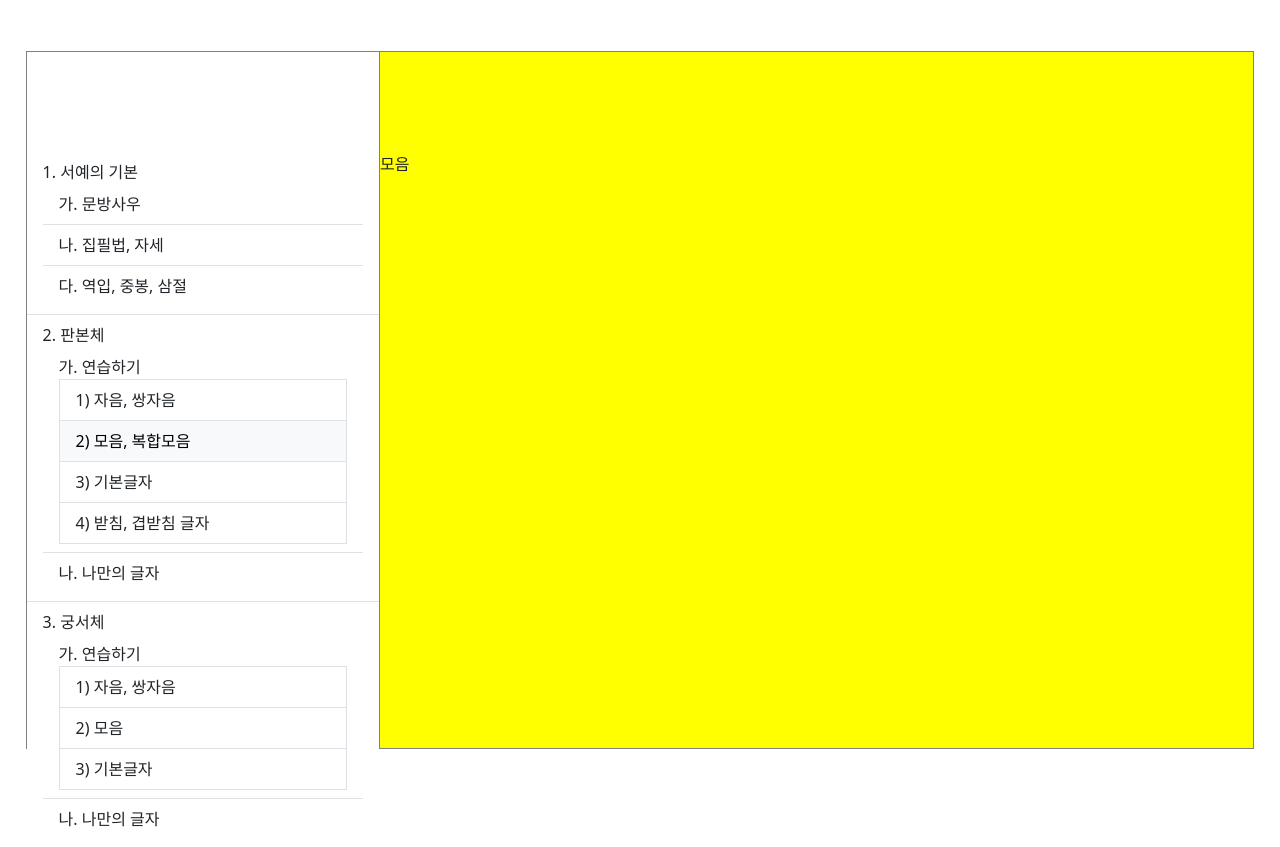
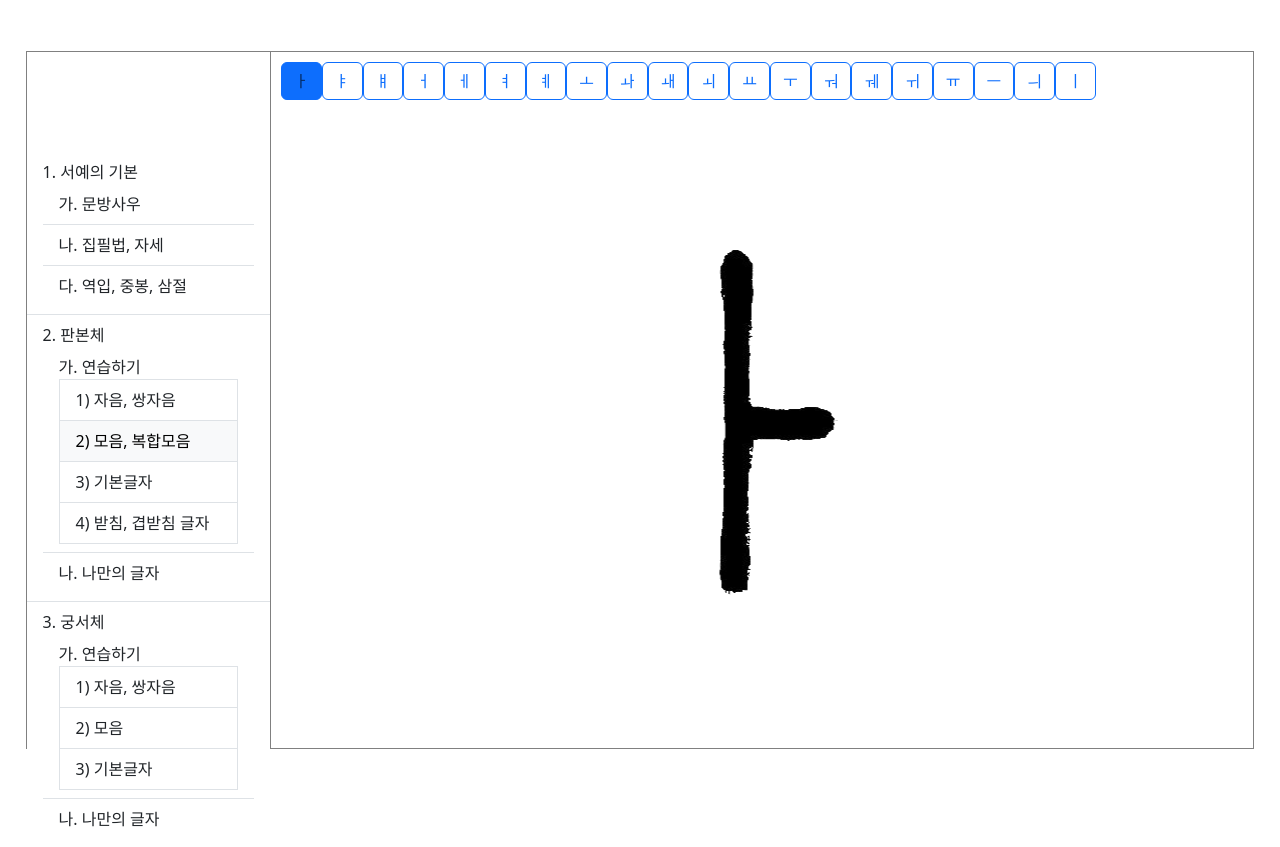
Before and after one commit to wjdgus3608/draw_practice, a Vue app: page / in a window 1280 px wide. Both pictures are taken after a click on the button "2) 모음, 복합모음". Built offline with nearby package versions, Linux system fonts and the light colour scheme.

Commit message:
한글자음모음 모듈 적용

```diff
--- a/package.json
+++ b/package.json
@@ -10,6 +10,7 @@
   "dependencies": {
     "bootstrap": "^5.3.0",
     "core-js": "^3.8.3",
+    "hangul-js": "^0.2.6",
     "vue": "^3.2.13",
     "vue-router": "^4.2.2"
   },
--- a/src/components/subpages/2/sub2_2.vue
+++ b/src/components/subpages/2/sub2_2.vue
@@ -1,20 +1,80 @@
 <template>
     <div class="sub2_2">
-       모음
+        <div class="topContainer">
+            <CharNav :fetchFiles="fetchFiles" :nowChar="nowChar" :nowIdx="nowIdx" @updateIdx="updateIdx" />
+        </div>
+        <div class="bottomContainer">
+            <img class="imgContainer" :src=imagePath>
+        </div>
     </div>
 </template>
 
 <script>
+import CharNav from '../CharNav.vue';
 export default {
-    name: 'sub2_2'
+    name: 'sub2_2',
+    components: {
+        CharNav
+    },
+    created() {
+        this.getFilesFromJson()
+    },
+    data() {
+        return {
+            nowChar: '',
+            nowIdx: 0,
+            types: String('second_second').split('_'),
+            fetchFiles: [],
+            imagePath:'./'
+        }
+    },
+    methods: {
+        updateIdx(c, idx) {
+            this.nowIdx = idx;
+            this.nowChar = c;
+            this.imagePath = this.types[0]+'/'+this.types[1]+'/'+c+'.png';
+        },
+        getFilesFromJson() {
+            fetch('/file.json')
+                .then(response => response.json())
+                .then(data => {
+                    console.log(data);
+                    this.fetchFiles = data[this.types[0] + ''][this.types[1] + ''];
+                    this.nowChar = this.fetchFiles[0];
+                    this.imagePath = this.types[0]+'/'+this.types[1]+'/'+this.nowChar+'.png';
+
+                })
+                .catch(error => {
+                    console.error('Error fetching data:', error);
+                });
+        }
+    }
 }
 </script>
 
 <style scoped>
 .sub2_2 {
-    padding-top: 100px;
+    display: flex;
+    flex-direction: column;
     width: 100%;
     height: 100%;
-    background-color: yellow;
+
+}
+
+.topContainer {
+    padding: 10px;
+    width: 900px;
+}
+
+.bottomContainer {
+    position: relative;
+    flex-grow: 1;
+}
+
+.imgContainer{
+    position: absolute;
+    top: 50%;
+    left: 50%;
+    transform: translate(-50%, -50%);
 }
 </style>
--- a/src/components/subpages/2/sub2_5.vue
+++ b/src/components/subpages/2/sub2_5.vue
@@ -1,20 +1,68 @@
 <template>
     <div class="sub2_5">
-       나만의글자
+        <div class="topContainer">
+            <CharInputNav :word="word" @generateWord="generateWord"/>
+        </div>
+        <div class="bottomContainer">
+            <img class="imgContainer" :src=imagePath>
+        </div>
     </div>
 </template>
 
 <script>
+import CharInputNav from '../CharInputNav.vue';
+import Hangul from 'hangul-js'
 export default {
-    name: 'sub2_5'
+    name: 'sub2_5',
+    components: {
+        CharInputNav
+    },
+    created() {
+    },
+    data() {
+        return {
+            nowChar: '',
+            nowIdx: 0,
+            types: String('second_second').split('_'),
+            fetchFiles: [],
+            imagePath:'./',
+            word:''
+        }
+    },
+    methods: {
+        generateWord(word) {
+            this.word=word;
+            console.log(word);
+            console.log(Hangul.disassemble(this.word,true));
+        },
+
+    }
 }
 </script>
 
 <style scoped>
 .sub2_5 {
-    padding-top: 100px;
+    display: flex;
+    flex-direction: column;
     width: 100%;
     height: 100%;
-    background-color: yellow;
+
+}
+
+.topContainer {
+    padding: 10px;
+    width: 900px;
+}
+
+.bottomContainer {
+    position: relative;
+    flex-grow: 1;
+}
+
+.imgContainer{
+    position: absolute;
+    top: 50%;
+    left: 50%;
+    transform: translate(-50%, -50%);
 }
 </style>
--- /dev/null
+++ b/src/components/subpages/CharInputNav.vue
@@ -0,0 +1,42 @@
+<template>
+    <div class="charInputNav">
+        <form id="wordSubmitBox" @submit="clickSubmit">
+                <input type="text" class="form-control" id="wordInputBox" v-model="inputWord" placeholder="원하는 글자를 입력하세요.">
+            <button type="submit" class="btn btn-primary" id="submitBtn">생성</button>
+        </form>
+    </div>
+</template>
+
+<script>
+
+export default {
+    name: 'charNav',
+    props: ['word'],
+    data() {
+        return {
+            inputWord:''
+        }
+    },
+    updated(){
+    },
+    methods: {
+        clickSubmit(){
+            event.preventDefault();
+            this.$emit('generateWord',this.inputWord);
+        }
+    },
+
+
+}
+</script>
+
+<style scoped>
+.charInputNav {
+    width: 100%;
+    overflow: scroll;
+}
+.form-control{
+    display: inline;
+    width: 400px;
+}
+</style>
```
Also changed, not shown: 1 other file (tests, documents, lock files or other folders).
